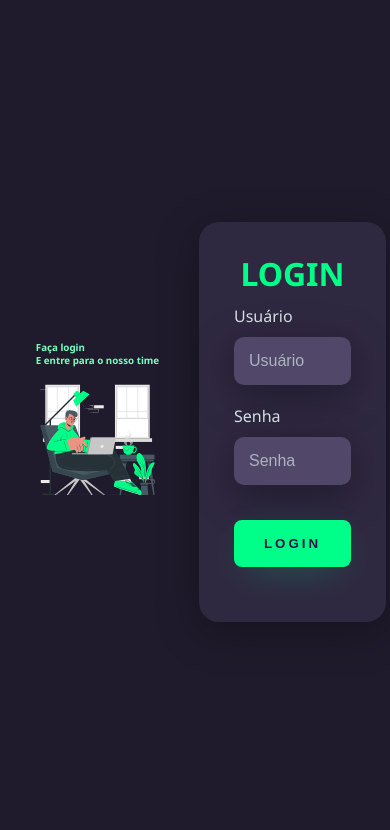
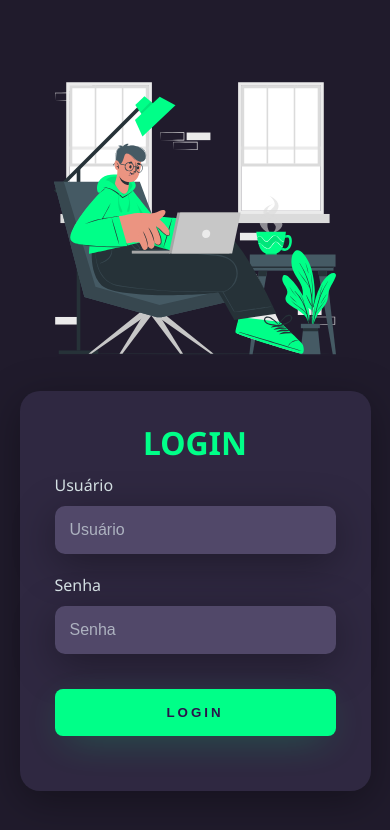
Before and after one commit to devandresilva/loginscreen, a plain HTML site: page index.html in a window 390 px wide. Drawn offline with Linux system fonts and the light colour scheme.

Commit message:
Estilo atualizado e responsividade adicionada

```diff
--- a/style.css
+++ b/style.css
@@ -3,6 +3,10 @@
 body {
   margin: 0;
   font-family: 'Noto Sans', sans-serif;
+}
+
+body * {
+  box-sizing: border-box;
 }
 
 .main-login {
@@ -104,3 +108,37 @@ body {
   cursor: pointer;
   box-shadow: 0px 10px 40px -12px #00ff8052;
 }
+
+@media only screen and (max-width: 950px){
+  .card-login{
+    width: 85%;
+  }
+}
+
+@media only screen and (max-width: 600px){
+  .main-login{
+    flex-direction: column;
+  }
+
+  .left-login > h1 {
+    display: none;
+  }
+
+  .left-login {
+    width: 100%;
+    height: auto;
+  }
+
+  .right-login {
+    width: 100%;
+    height: auto;
+  }
+
+  .left-login-image {
+    width: 40vh;
+  }
+
+  .card-login {
+    width: 90%;
+  }
+}
```
